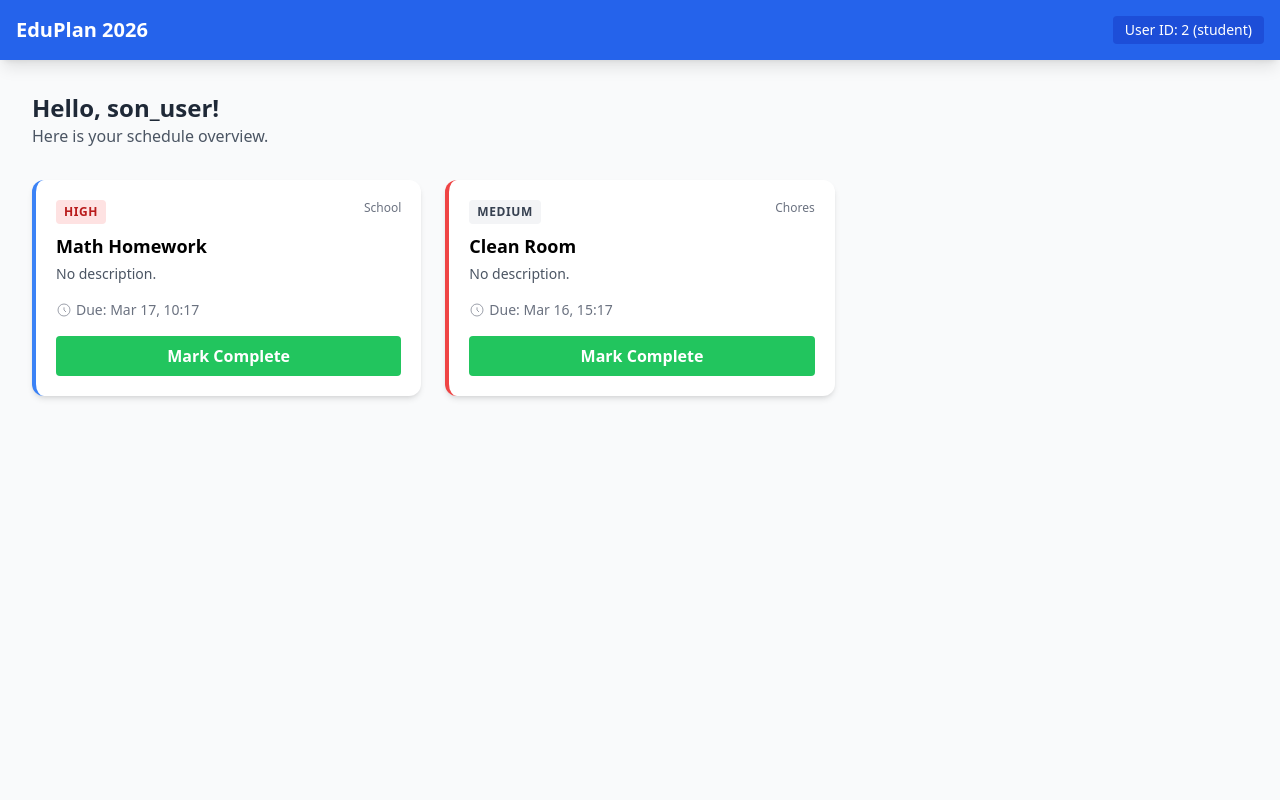
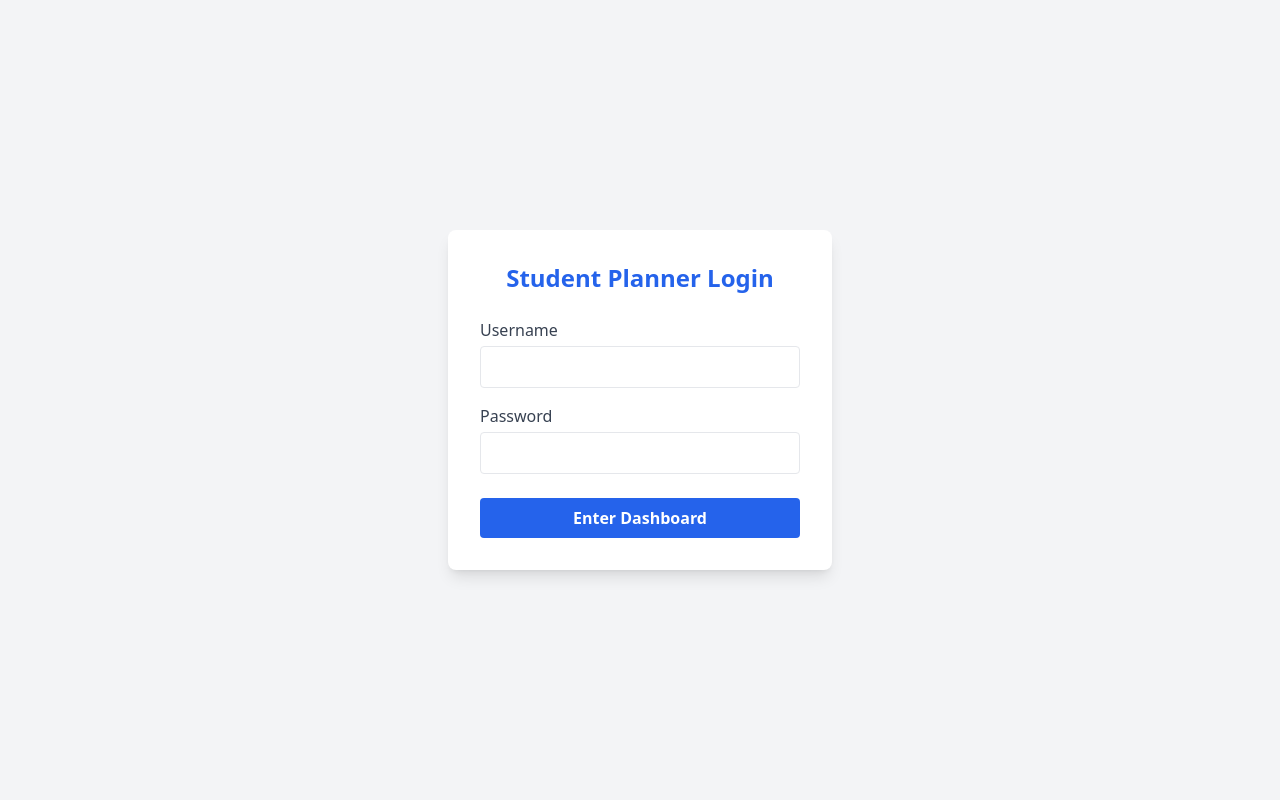
Before and after one commit to daniel-dunning/student-planner, a FastAPI app: page / in a window 1280 px wide. Run offline with FastAPI, Linux system fonts and the light colour scheme; some libraries are stand-ins or nearby versions.

Commit message:
added calendar; some ui improvements; some admin improvemnts

```diff
--- a/main.py
+++ b/main.py
@@ -1,4 +1,4 @@
-from fastapi import FastAPI, Depends, HTTPException, Request, Form
+from fastapi import FastAPI, Depends, HTTPException, Request, Form, Response
 from fastapi.responses import HTMLResponse, RedirectResponse
 from fastapi.templating import Jinja2Templates
 from sqlalchemy.orm import Session
@@ -8,42 +8,129 @@ import models, database, auth_utils
 app = FastAPI()
 templates = Jinja2Templates(directory="templates")
 
+# Dependency to get user from a simple Cookie-based session
+def get_session_user(request: Request, db: Session = Depends(database.get_db)):
+    user_id = request.cookies.get("user_id")
+    if not user_id:
+        return None
+    return db.query(models.User).filter(models.User.id == int(user_id)).first()
+
+# --- AUTH ROUTES ---
+
 @app.get("/", response_class=HTMLResponse)
-def dashboard(
-    request: Request,
-    user_id: int = 2, # Defaulting to Son for demo; change to 1 for Admin
-    db: Session = Depends(database.get_db)
-):
-    # Fetch user via our utility
-    user = db.query(models.User).filter(models.User.id == user_id).first()
+def login_page(request: Request):
+    return templates.TemplateResponse("login.html", {"request": request})
 
-    # RBAC Logic inside the view
+@app.post("/login")
+def login(username: str = Form(...), password: str = Form(...), db: Session = Depends(database.get_db)):
+    user = db.query(models.User).filter(models.User.username == username, models.User.password == password).first()
+    if not user:
+        return RedirectResponse(url="/?error=Invalid", status_code=303)
+    response = RedirectResponse(url="/dashboard", status_code=303)
+    response.set_cookie(key="user_id", value=str(user.id))
+    return response
+
+@app.get("/logout")
+def logout():
+    response = RedirectResponse(url="/", status_code=303)
+    response.delete_cookie("user_id")
+    return response
+
+# --- TASK & USER MANAGEMENT ---
+
+@app.get("/dashboard", response_class=HTMLResponse)
+def dashboard(request: Request, user: models.User = Depends(get_session_user), db: Session = Depends(database.get_db)):
+    if not user: return RedirectResponse(url="/", status_code=303)
+
+    # RBAC Task Filtering
     if user.role == "admin":
-        tasks = db.query(models.Task).all()
+        tasks = db.query(models.Task).order_by(models.Task.due_datetime.asc()).all()
+        students = db.query(models.User).filter(models.User.role == "student").all()
     else:
-        tasks = db.query(models.Task).filter(models.Task.owner_id == user.id).all()
+        tasks = db.query(models.Task).filter(models.Task.owner_id == user.id).order_by(models.Task.due_datetime.asc()).all()
+        students = []
 
     return templates.TemplateResponse("index.html", {
         "request": request,
         "tasks": tasks,
         "user": user,
+        "students": students,
         "now": datetime.now()
     })
 
-@app.post("/tasks/{task_id}/complete")
-def complete_task(
-    task_id: int,
-    x_user_id: int = Form(...),
+@app.post("/admin/assign_task")
+def assign_task(
+    title: str = Form(...),
+    student_id: int = Form(...),
+    due_date: str = Form(...),
+    priority: str = Form(...),
+    category: str = Form(...),
+    user: models.User = Depends(get_session_user),
     db: Session = Depends(database.get_db)
 ):
-    # Re-using logic to ensure security
-    user = db.query(models.User).filter(models.User.id == x_user_id).first()
-    task = db.query(models.Task).filter(models.Task.id == task_id).first()
+    if not user or user.role != "admin":
+        raise HTTPException(status_code=403)
 
-    if not task or (user.role != "admin" and task.owner_id != user.id):
-        raise HTTPException(status_code=403, detail="Forbidden")
+    # Convert string from HTML datetime-local input to Python object
+    due_dt = datetime.strptime(due_date, "%Y-%m-%dT%H:%M")
 
-    task.is_completed = True
-    task.actual_completed_at = datetime.now()
+    new_task = models.Task(
+        title=title,
+        owner_id=student_id,
+        due_datetime=due_dt,
+        priority=priority,
+        category=category
+    )
+    db.add(new_task)
     db.commit()
-    return RedirectResponse(url=f"/?user_id={x_user_id}", status_code=303)
+    return RedirectResponse(url="/dashboard", status_code=303)
+
+@app.post("/admin/add_user")
+def add_user(username: str = Form(...), password: str = Form(...), user: models.User = Depends(get_session_user), db: Session = Depends(database.get_db)):
+    if not user or user.role != "admin":
+        raise HTTPException(status_code=403)
+    # Store usernames as lowercase to keep DB canonicalization
+    uname = username.lower()
+    # If a user with the same canonical username exists, flash a message
+    existing = db.query(models.User).filter(models.User.username == uname).first()
+    if existing:
+        return RedirectResponse(url="/dashboard?msg=User+already+exists", status_code=303)
+
+    new_user = models.User(username=uname, password=password, role="student")
+    db.add(new_user)
+    db.commit()
+    return RedirectResponse(url="/dashboard?msg=User+added", status_code=303)
+
+@app.get("/api/calendar-events")
+def get_calendar_events(
+    user: models.User = Depends(get_session_user),
+    db: Session = Depends(database.get_db)
+):
+    if not user:
+        raise HTTPException(status_code=401)
+
+    query = db.query(models.Task)
+    if user.role != "admin":
+        query = query.filter(models.Task.owner_id == user.id)
+
+    tasks = query.all()
+    events = []
+
+    for t in tasks:
+        # Determine color based on priority
+        color = "#EF4444" if t.priority == "High" else "#3B82F6" # Red vs Blue
+        if t.is_completed:
+            color = "#10B981" # Green for finished
+
+        events.append({
+            "id": t.id,
+            "title": f"[{t.owner.username}] {t.title}" if user.role == "admin" else t.title,
+            "start": t.due_datetime.isoformat(),
+            "backgroundColor": color,
+            "borderColor": color,
+            "extendedProps": {
+                "category": t.category,
+                "status": "Completed" if t.is_completed else "Pending"
+            }
+        })
+    return events
--- a/models.py
+++ b/models.py
@@ -6,7 +6,7 @@ class User(Base):
     __tablename__ = "users"
     id = Column(Integer, primary_key=True, index=True)
     username = Column(String, unique=True, index=True)
-    password = Column(String) # In production, use hashed passwords
+    password = Column(String)
     role = Column(String)     # "admin" or "student"
     tasks = relationship("Task", back_populates="owner")
 
@@ -16,9 +16,8 @@ class Task(Base):
     title = Column(String)
     description = Column(String)
     due_datetime = Column(DateTime)
-    planned_start = Column(DateTime, nullable=True)
+    is_completed = Column(Boolean, default=False)
     actual_completed_at = Column(DateTime, nullable=True)
-    is_completed = Column(Boolean, default=False)
     priority = Column(String)
     category = Column(String)
     owner_id = Column(Integer, ForeignKey("users.id"))
--- a/pyproject.toml
+++ b/pyproject.toml
@@ -7,6 +7,7 @@ requires-python = ">=3.12"
 dependencies = [
     "fastapi>=0.135.1",
     "jinja2>=3.1.6",
+    "passlib>=1.7.4",
     "python-multipart>=0.0.22",
     "sqlalchemy>=2.0.48",
     "uvicorn>=0.42.0",
--- a/templates/index.html
+++ b/templates/index.html
@@ -3,56 +3,101 @@
 <head>
     <meta charset="UTF-8">
     <meta name="viewport" content="width=device-width, initial-scale=1.0">
-    <title>Student Planner</title>
+    <title>Student Planner Dashboard</title>
     <script src="https://cdn.tailwindcss.com"></script>
 </head>
 <body class="bg-gray-50 min-h-screen">
-    <nav class="bg-blue-600 p-4 text-white shadow-lg">
+    <nav class="bg-blue-700 p-4 text-white shadow-md">
         <div class="container mx-auto flex justify-between items-center">
-            <h1 class="text-xl font-bold">EduPlan 2026</h1>
-            <span class="bg-blue-700 px-3 py-1 rounded text-sm">User ID: {{ user.id }} ({{ user.role }})</span>
+            <h1 class="text-xl font-bold tracking-tight">Student Planner 2026</h1>
+            <div class="flex items-center gap-4">
+                <span class="text-sm opacity-80 italic">{{ user.username }} ({{ user.role }})</span>
+                <a href="/logout" class="bg-red-500 hover:bg-red-600 text-xs font-bold py-1 px-3 rounded transition">Logout</a>
+            </div>
         </div>
     </nav>
 
-    <main class="container mx-auto p-4 md:p-8">
-        <header class="mb-8">
-            <h2 class="text-2xl font-semibold text-gray-800">Hello, {{ user.username }}!</h2>
-            <p class="text-gray-600">Here is your schedule overview.</p>
-        </header>
+    <main class="container mx-auto p-6">
+        {% if request.query_params.get('msg') %}
+        <div class="mb-4 p-3 rounded bg-yellow-100 text-yellow-800 font-bold">{{ request.query_params.get('msg') }}</div>
+        {% endif %}
+        {% if user.role == 'admin' %}
+        <div class="grid md:grid-cols-2 gap-6 mb-10">
+            <div class="bg-white p-6 rounded-xl shadow border-t-4 border-blue-500">
+                <h3 class="font-bold text-lg mb-4">Manage Students</h3>
+                <form action="/admin/add_user" method="post" class="space-y-3">
+                    <input type="text" name="username" placeholder="Student Username" class="w-full border p-2 rounded" required>
+                    <input type="password" name="password" placeholder="Temporary Password" class="w-full border p-2 rounded" required>
+                    <button type="submit" class="w-full bg-blue-600 text-white py-2 rounded font-semibold">Add Student</button>
+                </form>
+            </div>
 
-        <div class="grid gap-6 md:grid-cols-2 lg:grid-cols-3">
+            <div class="bg-white p-6 rounded-xl shadow border-t-4 border-green-500">
+                <h3 class="font-bold text-lg mb-4">Assign New Task</h3>
+                <form action="/admin/assign_task" method="post" class="space-y-3">
+                    <input type="text" name="title" placeholder="Task Title (e.g. Math Quiz)" class="w-full border p-2 rounded" required>
+                    <div class="grid grid-cols-2 gap-2">
+                        <select name="student_id" class="border p-2 rounded" required>
+                            <option value="" disabled selected>Select Student</option>
+                            {% for s in students %}
+                            <option value="{{ s.id }}">{{ s.username }}</option>
+                            {% endfor %}
+                        </select>
+                        <select name="priority" class="border p-2 rounded">
+                            <option value="High">High</option>
+                            <option value="Medium" selected>Medium</option>
+                            <option value="Low">Low</option>
+                        </select>
+                    </div>
+                    <div class="grid grid-cols-2 gap-2">
+                        <input type="datetime-local" name="due_date" class="border p-2 rounded" required>
+                        <input type="text" name="category" placeholder="Category (e.g. Chores)" class="border p-2 rounded">
+                    </div>
+                    <button type="submit" class="w-full bg-green-600 text-white py-2 rounded font-semibold">Assign Task</button>
+                </form>
+            </div>
+        </div>
+        <hr class="mb-10">
+        {% endif %}
+
+        <h2 class="text-2xl font-bold text-gray-800 mb-6">Schedule Items</h2>
+        <div class="grid gap-6 sm:grid-cols-1 md:grid-cols-2 lg:grid-cols-3">
             {% for task in tasks %}
-            <div class="bg-white rounded-xl shadow-md overflow-hidden border-l-4
-                {% if not task.is_completed and task.due_datetime < now %} border-red-500 {% else %} border-blue-500 {% endif %}">
+            <div class="bg-white rounded-xl shadow-sm border-l-4 overflow-hidden
+                {% if not task.is_completed and task.due_datetime < now %} border-red-500 bg-red-50
+                {% elif task.is_completed %} border-gray-300 bg-gray-50
+                {% else %} border-blue-400 {% endif %}">
+
                 <div class="p-5">
-                    <div class="flex justify-between items-start">
-                        <span class="text-xs font-bold uppercase tracking-wider px-2 py-1 rounded
-                            {% if task.priority == 'High' %} bg-red-100 text-red-700 {% else %} bg-gray-100 text-gray-700 {% endif %}">
+                    <div class="flex justify-between items-center mb-2">
+                        <span class="text-[10px] font-black uppercase tracking-widest px-2 py-1 rounded-full
+                            {% if task.priority == 'High' %} bg-red-200 text-red-800 {% else %} bg-blue-100 text-blue-800 {% endif %}">
                             {{ task.priority }}
                         </span>
-                        <span class="text-xs text-gray-500">{{ task.category }}</span>
+                        {% if user.role == 'admin' %}
+                        <span class="text-xs font-bold text-blue-600">Assignee: {{ task.owner.username|title }}</span>
+                        {% endif %}
                     </div>
 
-                    <h3 class="text-lg font-bold mt-2 {% if task.is_completed %} line-through text-gray-400 {% endif %}">
+                    <h3 class="text-lg font-bold {% if task.is_completed %} line-through text-gray-400 {% endif %}">
                         {{ task.title }}
                     </h3>
-                    <p class="text-gray-600 text-sm mt-1">{{ task.description or "No description." }}</p>
 
-                    <div class="mt-4 flex items-center text-sm text-gray-500">
-                        <svg class="w-4 h-4 mr-1" fill="none" stroke="currentColor" viewBox="0 0 24 24"><path d="M12 8v4l3 3m6-3a9 9 0 11-18 0 9 9 0 0118 0z"></path></svg>
-                        Due: {{ task.due_datetime.strftime('%b %d, %H:%M') }}
+                    <div class="mt-4 text-xs text-gray-500 flex justify-between">
+                        <span>Due: {{ task.due_datetime.strftime('%m/%d %H:%M') }}</span>
+                        <span class="font-bold">{{ task.category }}</span>
                     </div>
 
                     {% if not task.is_completed %}
                     <form action="/tasks/{{ task.id }}/complete" method="post" class="mt-4">
                         <input type="hidden" name="x_user_id" value="{{ user.id }}">
-                        <button type="submit" class="w-full bg-green-500 hover:bg-green-600 text-white font-bold py-2 px-4 rounded transition">
+                        <button type="submit" class="w-full bg-white border-2 border-green-500 text-green-600 hover:bg-green-500 hover:text-white font-bold py-2 px-4 rounded transition-all">
                             Mark Complete
                         </button>
                     </form>
                     {% else %}
-                    <div class="mt-4 text-center text-green-600 font-medium text-sm">
-                        ✓ Completed at {{ task.actual_completed_at.strftime('%H:%M') }}
+                    <div class="mt-4 text-center text-green-600 text-sm font-bold bg-green-100 py-1 rounded">
+                        ✓ Done at {{ task.actual_completed_at.strftime('%H:%M') }}
                     </div>
                     {% endif %}
                 </div>
@@ -61,4 +106,57 @@
         </div>
     </main>
 </body>
+<script src='https://cdn.jsdelivr.net/npm/fullcalendar@6.1.8/index.global.min.js'></script>
+
+<div class="flex justify-between items-center mb-6">
+    <h2 class="text-2xl font-bold text-gray-800">Your Schedule</h2>
+    <div class="inline-flex rounded-md shadow-sm" role="group">
+        <button onclick="toggleView('list')" class="px-4 py-2 text-sm font-medium bg-white border border-gray-200 rounded-l-lg hover:bg-gray-100">List</button>
+        <button onclick="toggleView('calendar')" class="px-4 py-2 text-sm font-medium bg-white border border-gray-200 rounded-r-lg hover:bg-gray-100">Calendar</button>
+    </div>
+</div>
+
+<div id="calendar-container" class="hidden bg-white p-4 rounded-xl shadow mb-10">
+    <div id="calendar"></div>
+</div>
+
+<div id="list-view" class="grid gap-6 sm:grid-cols-1 md:grid-cols-2 lg:grid-cols-3">
+    </div>
+
+<script>
+    let calendar;
+
+    function toggleView(view) {
+        const list = document.getElementById('list-view');
+        const calContainer = document.getElementById('calendar-container');
+
+        if (view === 'calendar') {
+            list.classList.add('hidden');
+            calContainer.classList.remove('hidden');
+            if (!calendar) {
+                initCalendar();
+            }
+            calendar.render();
+        } else {
+            list.classList.remove('hidden');
+            calContainer.classList.add('hidden');
+        }
+    }
+
+    function initCalendar() {
+        const calendarEl = document.getElementById('calendar');
+        calendar = new FullCalendar.Calendar(calendarEl, {
+            initialView: 'dayGridMonth', // Options: timeGridDay, timeGridWeek
+            headerToolbar: {
+                left: 'prev,next today',
+                center: 'title',
+                right: 'dayGridMonth,timeGridWeek,timeGridDay'
+            },
+            events: '/api/calendar-events',
+            eventClick: function(info) {
+                alert('Task: ' + info.event.title + '\nStatus: ' + info.event.extendedProps.status);
+            }
+        });
+    }
+</script>
 </html>
--- /dev/null
+++ b/templates/login.html
@@ -0,0 +1,22 @@
+<!DOCTYPE html>
+<html>
+<head>
+    <script src="https://cdn.tailwindcss.com"></script>
+</head>
+<body class="bg-gray-100 flex items-center justify-center h-screen">
+    <div class="bg-white p-8 rounded-lg shadow-lg w-96">
+        <h2 class="text-2xl font-bold mb-6 text-center text-blue-600">Student Planner Login</h2>
+        <form action="/login" method="post">
+            <div class="mb-4">
+                <label class="block text-gray-700">Username</label>
+                <input type="text" name="username" class="w-full border p-2 rounded mt-1" required>
+            </div>
+            <div class="mb-6">
+                <label class="block text-gray-700">Password</label>
+                <input type="password" name="password" class="w-full border p-2 rounded mt-1" required>
+            </div>
+            <button type="submit" class="w-full bg-blue-600 text-white py-2 rounded font-bold hover:bg-blue-700 transition">Enter Dashboard</button>
+        </form>
+    </div>
+</body>
+</html>
```
Also changed, not shown: seed.py (+6 -31 lines), scheduler.db, 1 other file.
